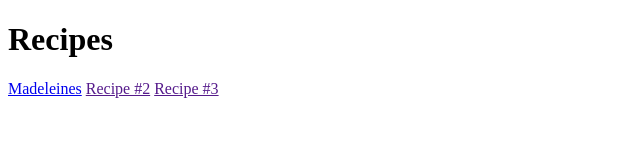
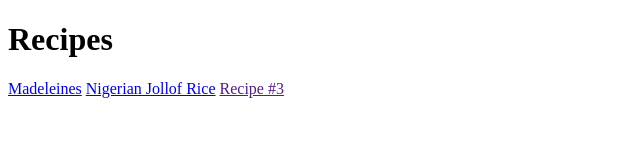
Before and after one commit to deltaground0/odin-recipes, a plain HTML site: page index.html in a window 1280 px wide. Shown: the whole page, without its empty margins (0-640 px from the left). Drawn offline with Linux system fonts and the light colour scheme.

Commit message:
Add hyperlink to jollof rice webpage
I added the second hyperlink for this project, which will take the
reader to another webpage for nigerian jollof. This marks the second of
three recipes I need to display for this project.

```diff
--- a/index.html
+++ b/index.html
@@ -7,7 +7,7 @@
     <body>
         <h1>Recipes</h1>
         <a href="recipes/madeleines.html">Madeleines</a>
-        <a href="">Recipe #2</a>
+        <a href="recipes/jollof-rice.html">Nigerian Jollof Rice</a>
         <a href="">Recipe #3</a>
     </body>
 </html>
```
